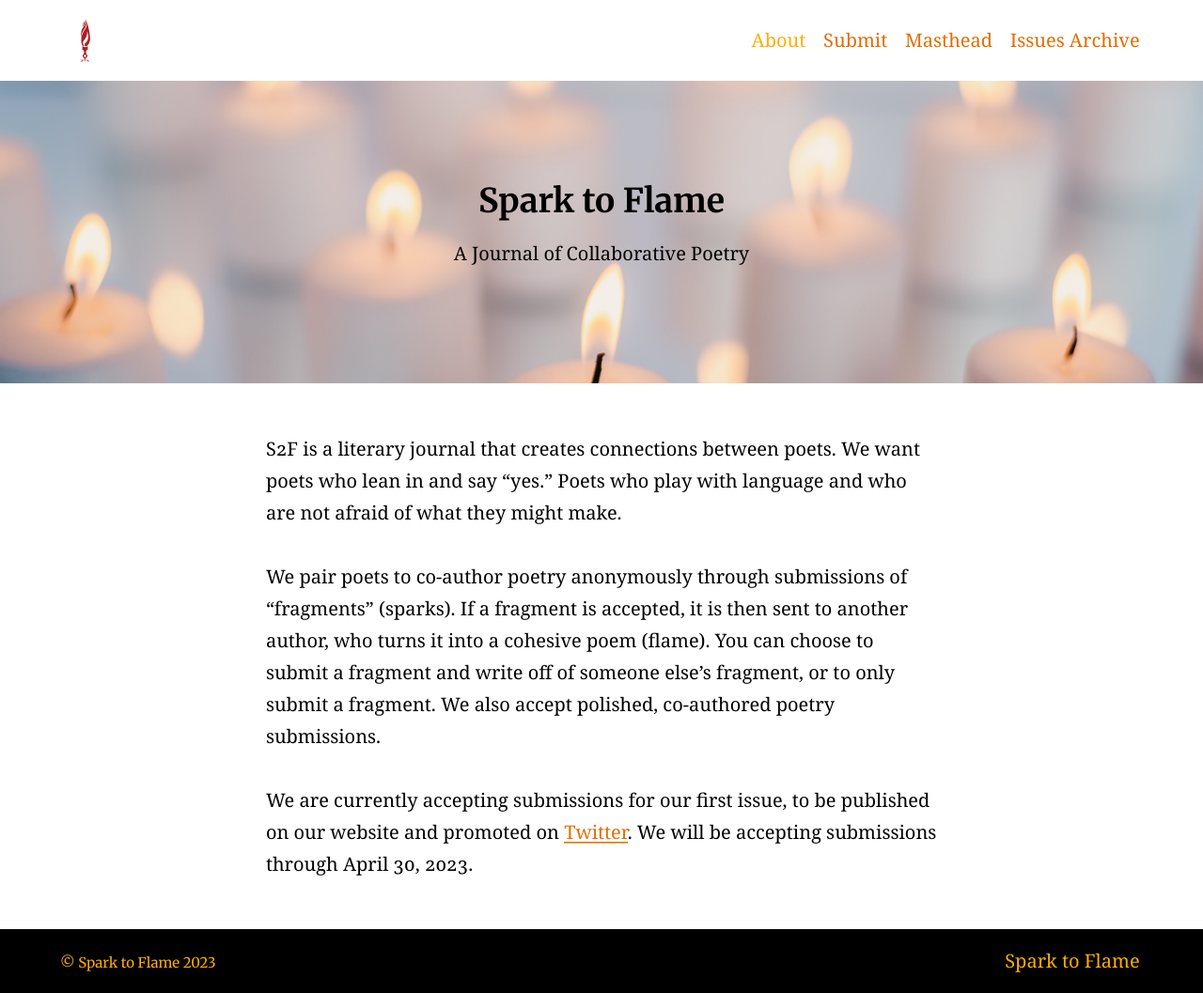
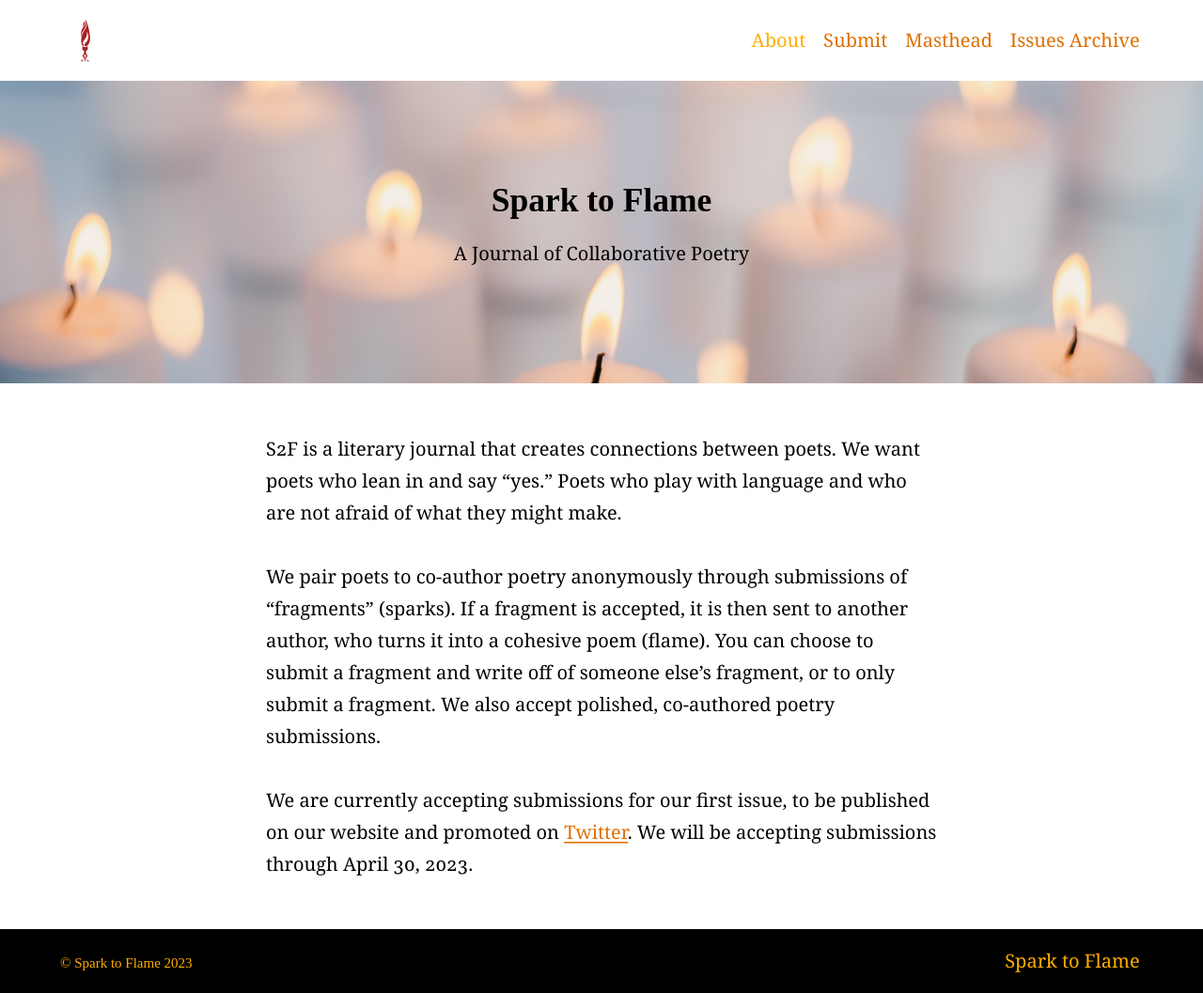
Before and after one commit to atmars77/atmars77.github.io, a Jekyll site: the page built from index.md, in a window 1280 px wide. Shown: the whole page at 94% size. Built offline with Jekyll 4.4.1, drawn with Linux system fonts in a browser that asks for light colours; some web fonts are replaced.

Commit message:
change font to crimson

```diff
--- a/_config.yml
+++ b/_config.yml
@@ -154,4 +154,7 @@ fonts:
   preconnect_urls:
     - https://fonts.gstatic.com
   font_urls:
-    - https://fonts.googleapis.com/css2?family=Merriweather:wght@400;700&display=swap
+    - https://fonts.googleapis.com/css2?family=Crimson:wght@400;700&display=swap
+
+#Old font
+#https://fonts.googleapis.com/css2?family=Merriweather:wght@400;700&display=swap
```
